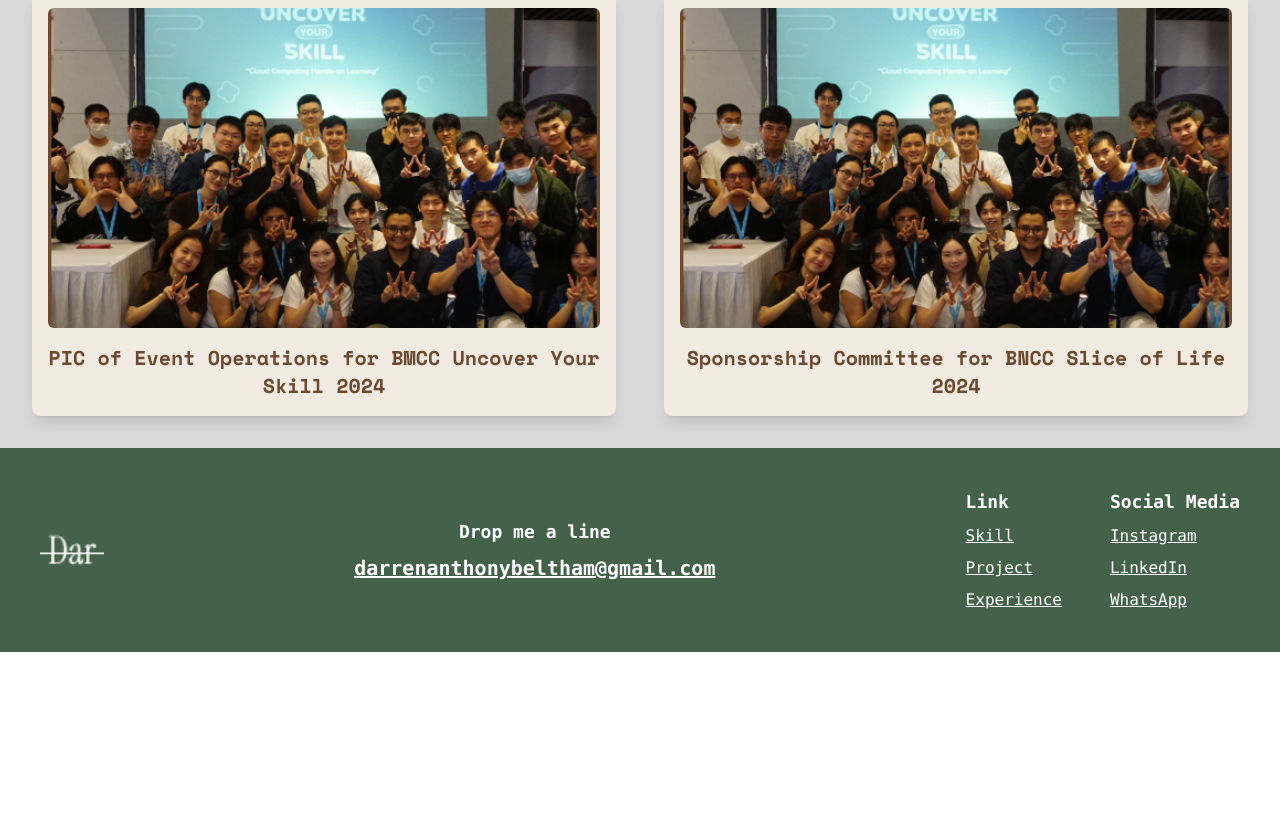
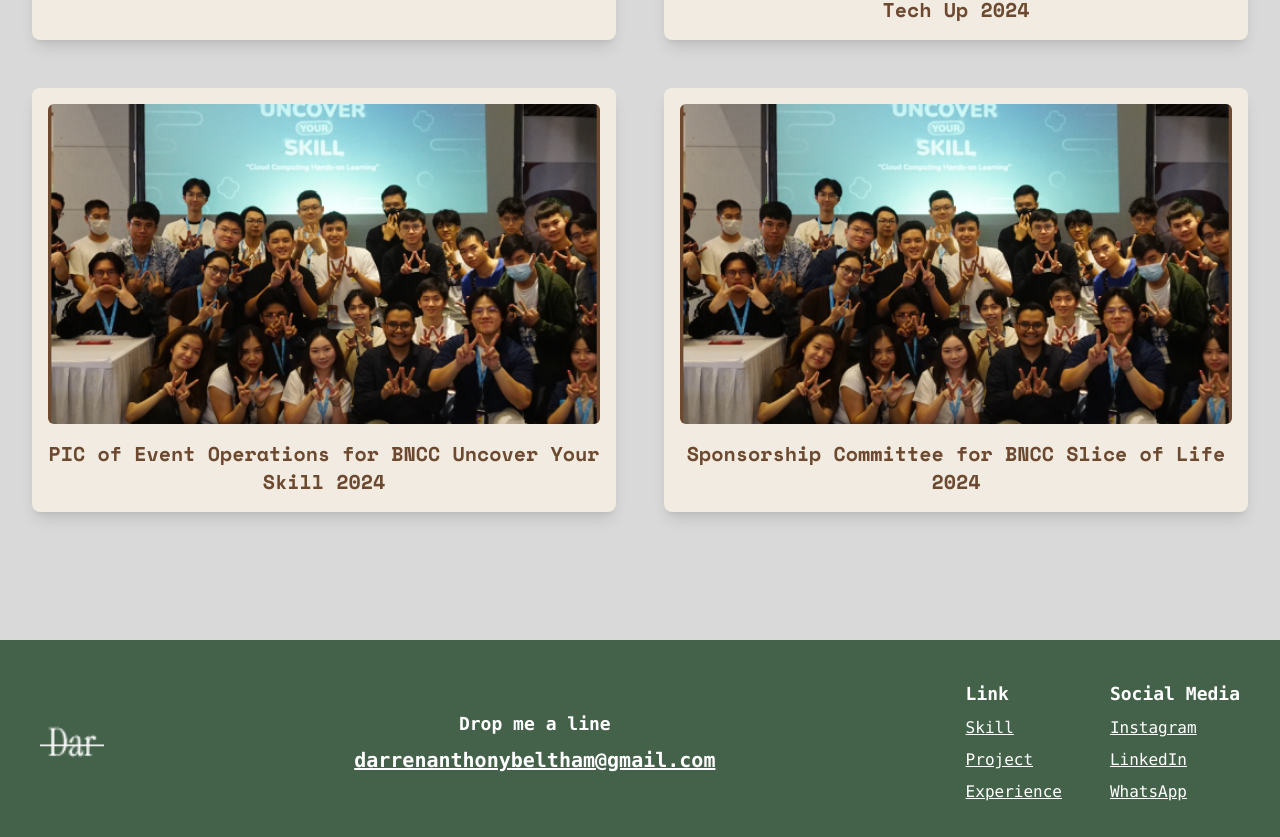
Before and after one commit to DarrenAnthonyBeltham/portfolio, a React (Create React App) app: page / in a window 1280 px wide. Shown: the part 4442-5279 px from the top of the page. Before the commit the page ends 5094 px from the top, so only its background shows below. Built offline with nearby package versions, Linux system fonts and the light colour scheme.

Commit message:
Update Experience.jsx

```diff
--- a/src/components/Experience.jsx
+++ b/src/components/Experience.jsx
@@ -17,7 +17,7 @@ const experiences = [
   },
   {
     id: 3,
-    title: 'PIC of Event Operations for BMCC Uncover Your Skill 2024',
+    title: 'PIC of Event Operations for BNCC Uncover Your Skill 2024',
     img: UYS,
   },
   {
@@ -29,7 +29,7 @@ const experiences = [
 
 const Experience = () => {
   return (
-    <div className="bg-[#D9D9D9] min-h-screen flex flex-col items-center p-8">
+    <div className="bg-[#D9D9D9] min-h-screen flex flex-col items-center p-8 py-32">
       <h1 className="text-4xl md:text-5xl font-bold mb-6 text-[#6D4930] text-center font-spacemono">
         EXPERIENCE.
       </h1>
```
